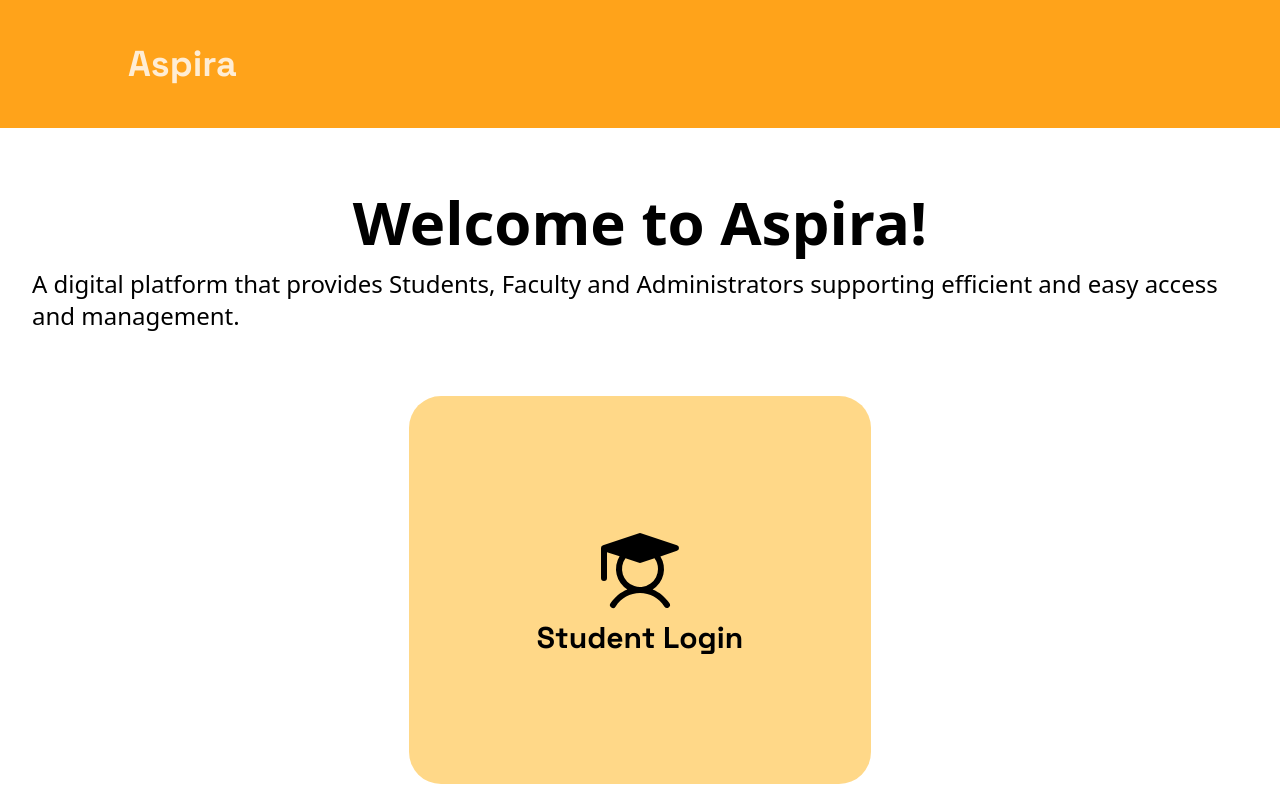
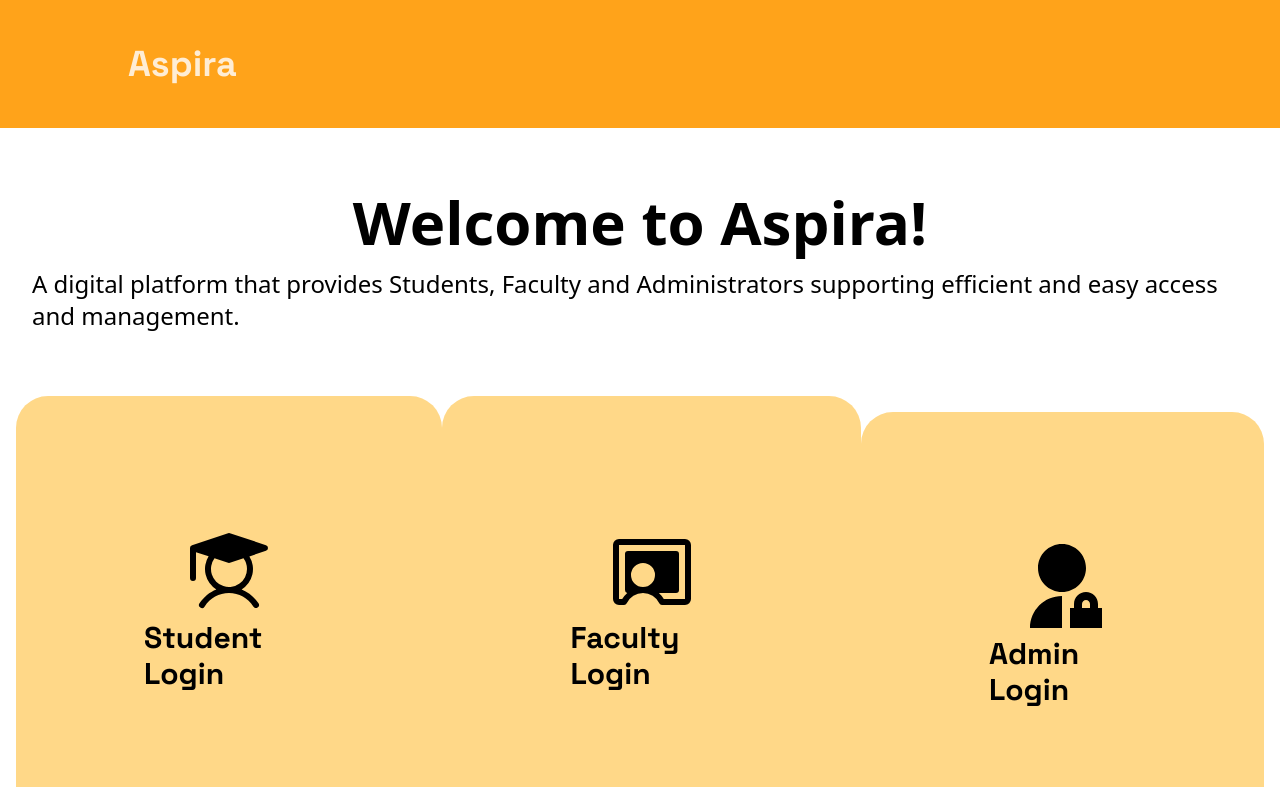
Before and after one commit to rrex971/aspira, a React (Vite) app: page / in a window 1280 px wide. Shown: the top 787 px of the page. Built offline with nearby package versions, Linux system fonts and the light colour scheme.

Commit message:
fix homepage

```diff
--- a/src/screens/Home.jsx
+++ b/src/screens/Home.jsx
@@ -7,7 +7,7 @@ const Home = () => {
     <div className="flex-col items-center">
         <div className="font-bold text-3xl md:text-6xl flex justify-center mt-8 md:mt-16">Welcome to Aspira!</div>
         <div className="font-medium text-2xl mx-8 flex justify-center mt-4">A digital platform that provides Students, Faculty and Administrators supporting efficient and easy access and management.</div>
-        <div className="flex-col mx-4 md:flex space-y-8 font-main justify-center md:justify-evenly items-center mb-64 mt-16 h-fit">
+        <div className="flex-col mx-4 flex md:flex-row space-y-8 font-main justify-center md:justify-evenly items-center mb-64 mt-16 h-fit">
                 <LoginButton icon={<PiStudentFill size={96} />} category="Student"/>
                 <LoginButton icon={<PiChalkboardTeacherFill size={96}/>} category="Faculty"/>
                 <LoginButton icon={<RiAdminFill size={96}/>} category="Admin"/>
```
